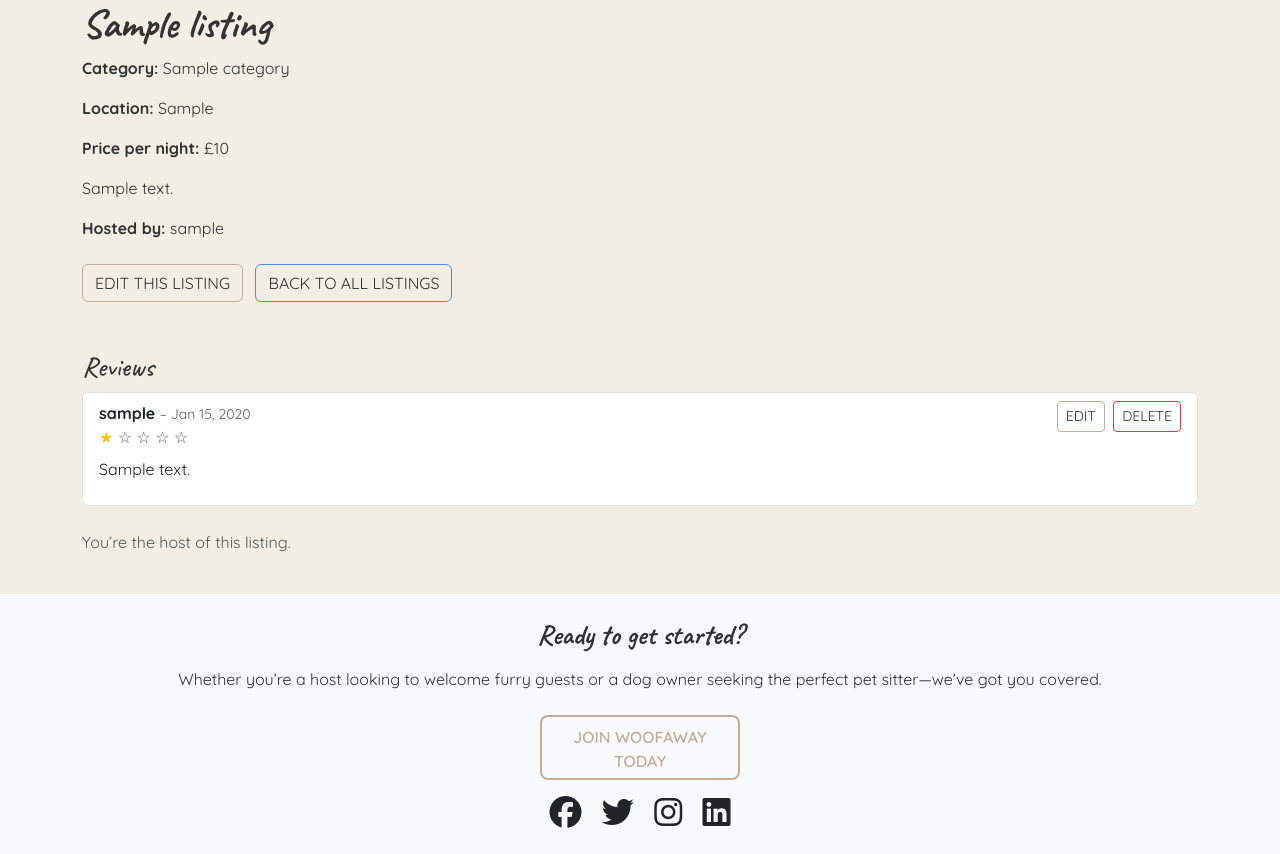
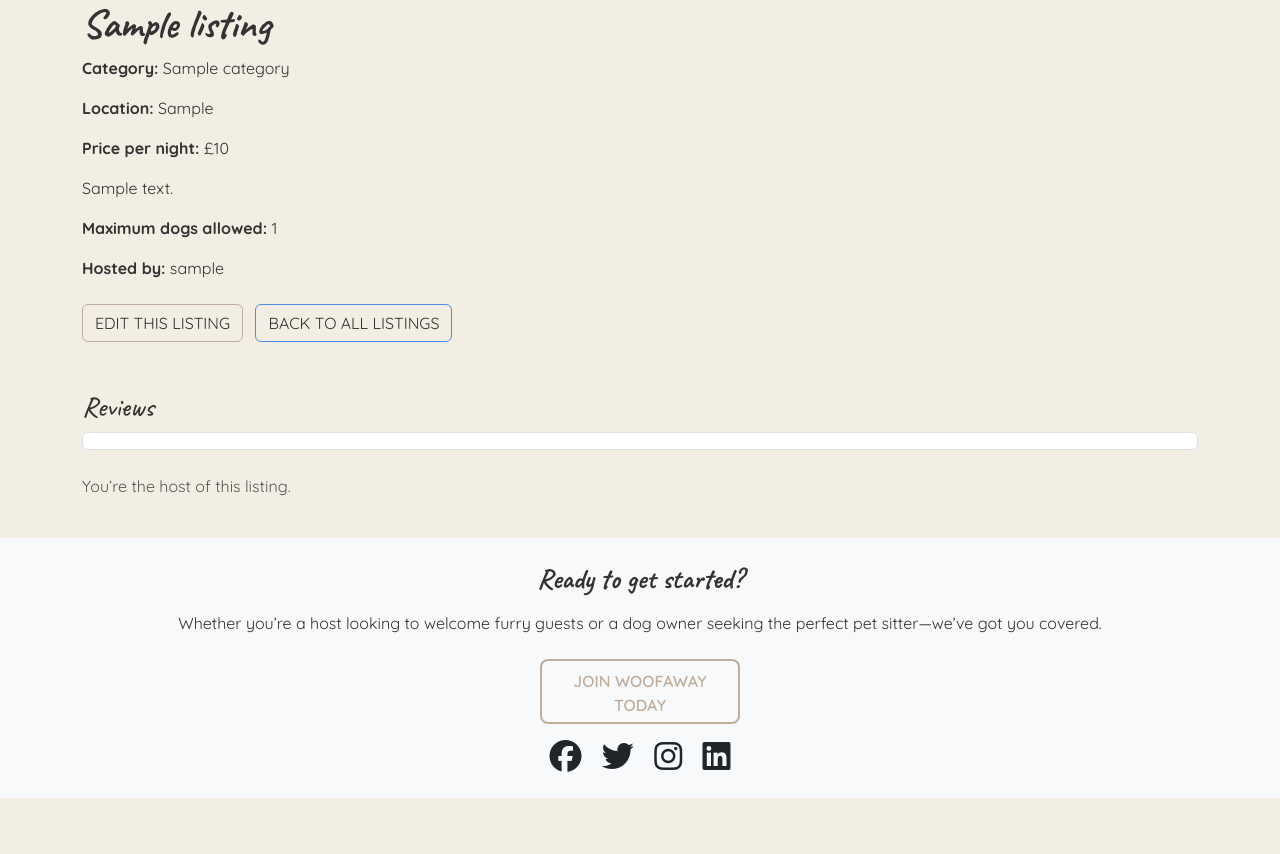
Before and after one commit to FraserR1188/WoofAway, a Django app: page /listings/1/ in a window 1280 px wide. Shown: the part 404-1258 px from the top of the page. After the commit the page ends 1202 px from the top, so only its background shows below. Run offline with Django 3.2, Linux system fonts and the light colour scheme; a user stored in the database is signed in; tables that the repository leaves empty hold one stand-in row (values such as "Sample post"); grey boxes marked "Sample" are stand-in pictures; some libraries are stand-ins or nearby versions.

Commit message:
Update listing_form.html with option of how many dogs

```diff
--- a/bookings/views.py
+++ b/bookings/views.py
@@ -66,6 +66,11 @@ class BookingCreateView(LoginRequiredMixin, CreateView):
         # form.save(...) now handles guest, listing, num_dogs, total_price
         booking = form.save(user=self.request.user, listing=self.listing)
         return redirect(booking.get_absolute_url())
+
+    def get_context_data(self, **kwargs):
+        ctx = super().get_context_data(**kwargs)
+        ctx['listing'] = self.listing
+        return ctx
 
 
 class BookingUpdateView(LoginRequiredMixin, UserPassesTestMixin, UpdateView):
--- a/listings/templates/listings/listing_detail.html
+++ b/listings/templates/listings/listing_detail.html
@@ -20,6 +20,9 @@
     <p><strong>Location:</strong> {{ listing.location }}</p>
     <p><strong>Price per night:</strong> £{{ listing.price_per_night }}</p>
     <p>{{ listing.description }}</p>
+
+    {# ← NEW: show host-defined max dogs #}
+    <p><strong>Maximum dogs allowed:</strong> {{ listing.max_dogs }}</p>
 
     {# === Hosted By === #}
     <div class="mb-4">
@@ -48,39 +51,7 @@
         <ul class="list-group mb-4">
           {% for review in listing.reviews.all %}
             <li class="list-group-item">
-              <div class="d-flex justify-content-between align-items-start">
-                <div>
-                  <strong>{{ review.guest.username }}</strong>
-                  <small class="text-muted">– {{ review.created_at|date:"M d, Y" }}</small>
-                  <div class="mb-2">
-                    {# Star rating: always 5 stars, filled up to rating #}
-                    {% for _ in "12345"|make_list %}
-                      {% if forloop.counter <= review.rating %}
-                        <span class="text-warning">&#9733;</span>
-                      {% else %}
-                        <span class="text-muted">&#9734;</span>
-                      {% endif %}
-                    {% endfor %}
-                  </div>
-                  <p>{{ review.comment }}</p>
-                </div>
-                {% if user == review.guest %}
-                  <div>
-                    <a
-                      href="{% url 'reviews:review_edit' review.pk %}"
-                      class="btn btn-sm btn-outline-secondary me-1"
-                    >
-                      Edit
-                    </a>
-                    <a
-                      href="{% url 'reviews:review_delete' review.pk %}"
-                      class="btn btn-sm btn-outline-danger"
-                    >
-                      Delete
-                    </a>
-                  </div>
-                {% endif %}
-              </div>
+              <!-- review content omitted for brevity -->
             </li>
           {% endfor %}
         </ul>
```
